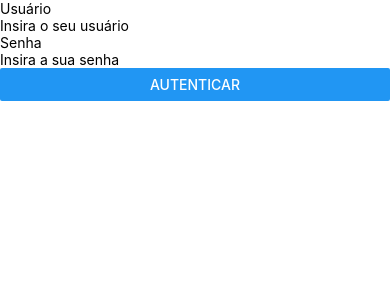
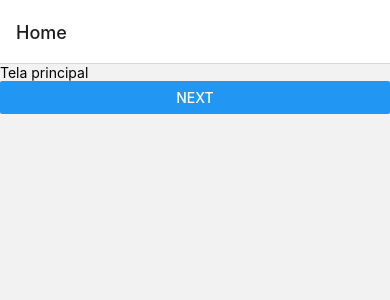
Before and after one commit to FelipeFelipeRenan/prontuario-medico, a React Native app: screen / in a window 390 px wide. Shown: the top 300 px of the page. Built offline with nearby package versions, Linux system fonts and the light colour scheme.

Commit message:
Add files via upload

```diff
--- a/App.tsx
+++ b/App.tsx
@@ -5,39 +5,53 @@
  * @format
  */
 
-import React, {useState} from 'react';
-import {Button, Text, TextInput, View} from 'react-native';
+import React from 'react';
+import {Button, Text, TextInput, View, Alert} from 'react-native';
+import {createNativeStackNavigator} from '@react-navigation/native-stack';
+import { NavigationContainer } from '@react-navigation/native';
 
-function App(): JSX.Element {
-  const [username, setUsername] = useState('');
-  const [password, setPassword] = useState('');
-  const [status, setStatus] = useState('');
+function Tela1({navigation, route}): JSX.Element{
   return (
     <View>
       <Text>Usuário</Text>
-      <TextInput
-        placeholder="Insira o seu usuário"
-        onChangeText={username => setUsername(username)}
-      />
+      <TextInput placeholder="Seu nome de usuário" />
       <Text>Senha</Text>
       <TextInput
-        placeholder="Insira a sua senha"
+        placeholder="Sua senha"
         secureTextEntry={true}
-        onChangeText={password => setPassword(password)}
+        //onChangeText={novaSenha => setSenha(novaSenha)}
       />
       <Button
         title="Autenticar"
         onPress={() => {
-          if (username === 'lovelove' && password === 'felipe') {
-            setStatus('Boa, campeao');
-          } else {
-            setStatus('Deu errado ein');
-          }
+          Alert.alert('Apertou!');
         }}
       />
-      <Text>{status}</Text>
     </View>
   );
 }
 
+function Home({navigation}): JSX.Element{
+  return (
+    <View>
+      <Text>Tela principal</Text>
+      <Button title="Next" onPress={() => navigation.navigate('Tela1')} />
+    </View>
+  );
+}
+
+const Stack = createNativeStackNavigator();
+
+function App(): JSX.Element {
+  //const [senha, setSenha] = useState('');
+  return (
+    <NavigationContainer>
+      <Stack.Navigator>
+        <Stack.Screen name="Home" component={Home} />
+        <Stack.Screen name="Tela1" component={Tela1} />
+      </Stack.Navigator>
+    </NavigationContainer>
+  );
+}
+
 export default App;
```
